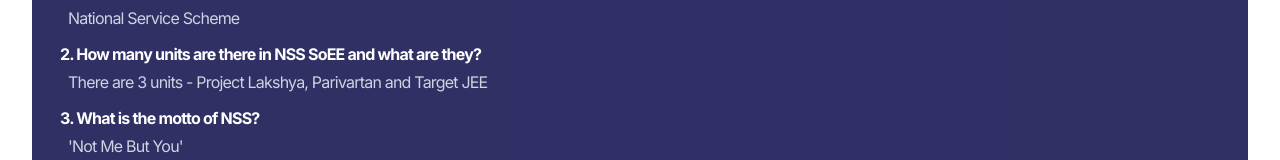
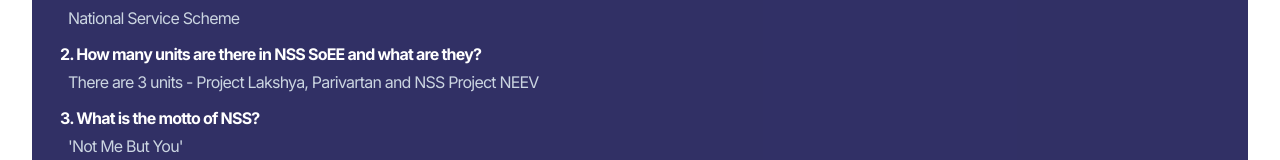
Before and after one commit to xaliz-06/nss_rec_2k24, a Next.js app: page /faq in a window 1280 px wide. Shown: the part 581-741 px from the top of the page. Built offline with nearby package versions, Linux system fonts and the light colour scheme.

Commit message:
Update faq.tsx

```diff
--- a/components/faq.tsx
+++ b/components/faq.tsx
@@ -23,7 +23,7 @@
               2. How many units are there in NSS SoEE and what are they?
             </p>
             <p className="text-sm px-2 font-normal tracking-tighter md:text-base text-slate-300">
-              There are 3 units - Project Lakshya, Parivartan and Target JEE
+              There are 3 units - Project Lakshya, Parivartan and NSS Project NEEV
             </p>
           </div>
           <div className="flex flex-col gap-1">
```
